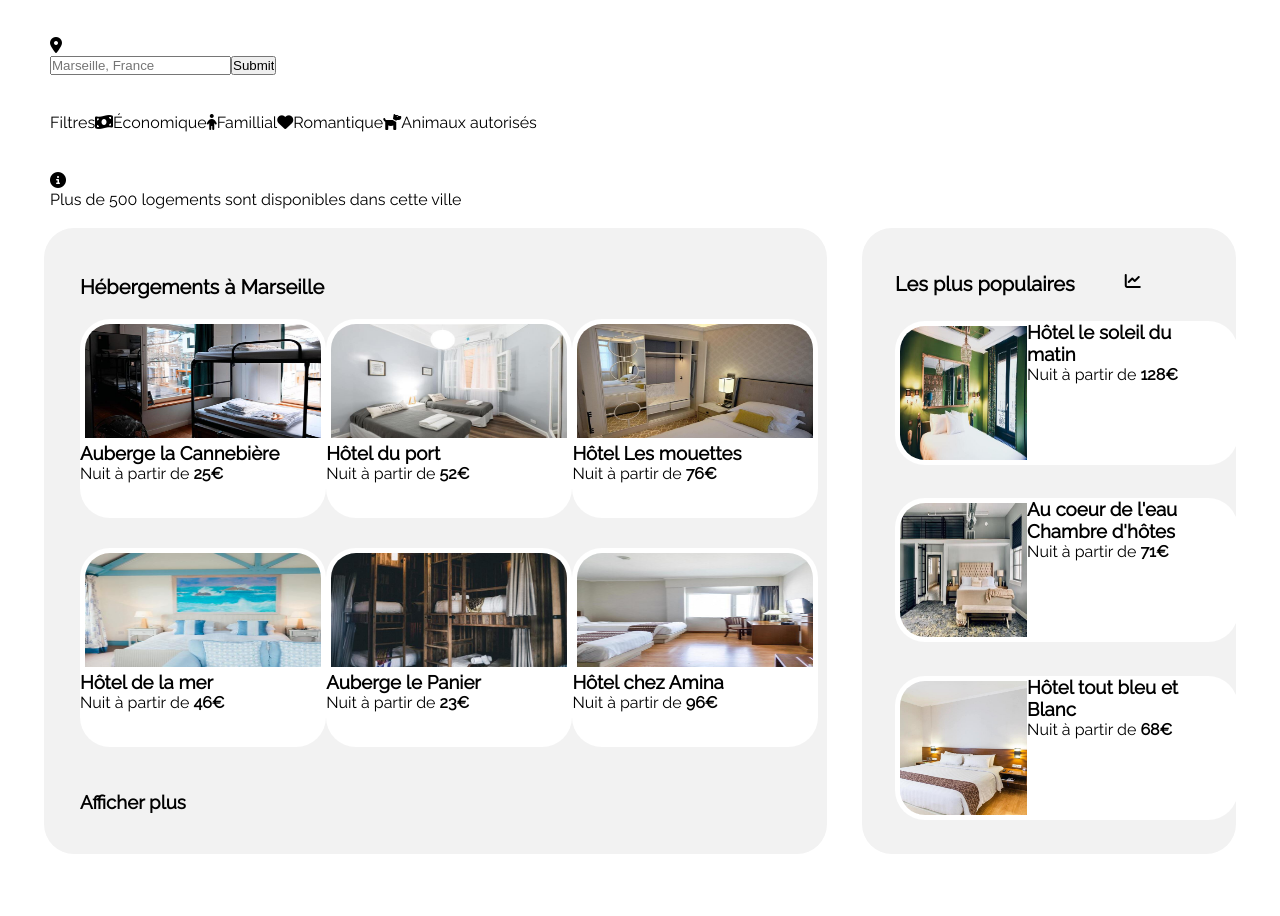
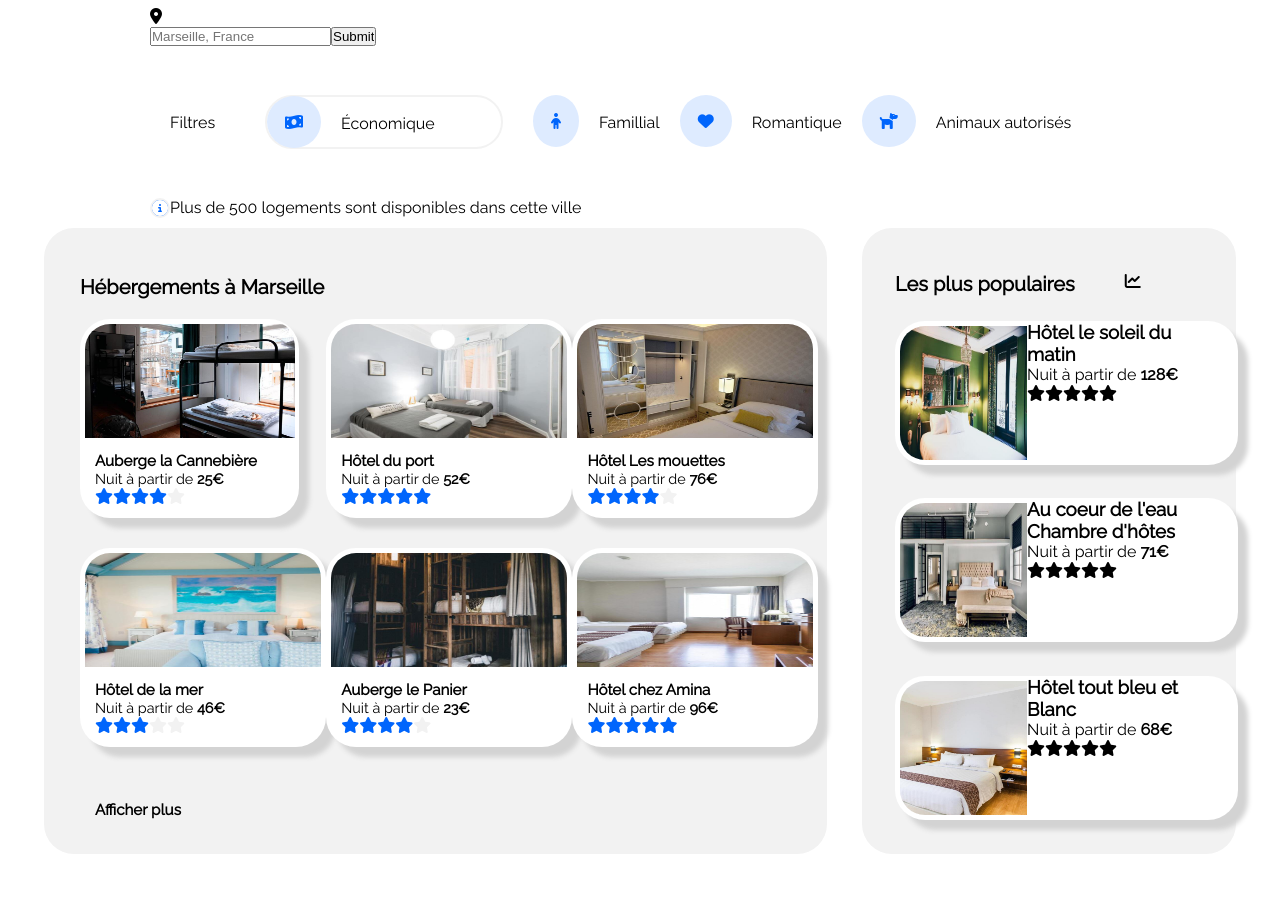
Before and after one commit to Copernic-Tonic/Openclassrooms-Projet2, a plain HTML site: page index.html in a window 1280 px wide. Shown: the part 199-1115 px from the top of the page. Drawn offline with Linux system fonts and the light colour scheme.

Commit message:
nouveau commit

```diff
--- a/index.html
+++ b/index.html
@@ -61,42 +61,42 @@
                         <div class="image_h_vignette1"><img src="./images/hebergements/4_small/marcus-loke-WQJvWU_HZFo-unsplash.jpg" alt="Auberge la Cannebière"/></div>
                         <div class="h3_h_vignette1"><h3>Auberge la Cannebière</h3></div>
                         <div class="p_h_vignette1"><p>Nuit à partir de <strong>25€</strong></p></div>
-                        <div class="notation_h_vignette1"></div>
+                        <div class="notation_h_vignette1"><i class="fas fa-star"></i><i class="fas fa-star"></i><i class="fas fa-star"></i><i class="fas fa-star"></i><i class="fas fa-star"></i></div>
                     </div>
 
                     <div class="hébergement_vignette2">
                         <div class="image_h_vignette2"><img src="./images/hebergements/4_small/fred-kleber-gTbaxaVLvsg-unsplash.jpg" alt="Hôtel du port"/></div>
                         <div class="h3_h_vignette2"><h3>Hôtel du port</h3></div>
                         <div class="p_h_vignette2"><p>Nuit à partir de <strong>52€</strong></p></div>
-                        <div class="notation_h_vignette2"></div>
+                        <div class="notation_h_vignette2"><i class="fas fa-star"></i><i class="fas fa-star"></i><i class="fas fa-star"></i><i class="fas fa-star"></i><i class="fas fa-star"></i></div>
                     </div>
 
                     <div class="hébergement_vignette3">
                         <div class="image_h_vignette3"><img src="./images/hebergements/4_small/reisetopia-B8WIgxA_PFU-unsplash.jpg" alt="Hôtel Les mouettes"></div>
                         <div class="h3_h_vignette3"><h3>Hôtel Les mouettes</h3></div>
                         <div class="p_h_vignette3"><p>Nuit à partir de <strong>76€</strong></p></div>
-                        <div class="notation_h_vignette3"></div>
+                        <div class="notation_h_vignette3"><i class="fas fa-star"></i><i class="fas fa-star"></i><i class="fas fa-star"></i><i class="fas fa-star"></i><i class="fas fa-star"></i></div>
                     </div>
 
                     <div class="hébergement_vignette4">
                         <div class="image_h_vignette4"><img src="./images/hebergements/4_small/annie-spratt-Eg1qcIitAuA-unsplash.jpg" alt="Hôtel de la mer"></div>
                         <div class="h3_h_vignette4"><h3>Hôtel de la mer</h3></div>
-                        <div class="p_h_vignette4">Nuit à partir de <strong>46€</strong></div>
-                        <div class="notation_h_vignette4"></div>
+                        <div class="p_h_vignette4"><p>Nuit à partir de <strong>46€</strong></p></div>
+                        <div class="notation_h_vignette4"><i class="fas fa-star"></i><i class="fas fa-star"></i><i class="fas fa-star"></i><i class="fas fa-star"></i><i class="fas fa-star"></i></div>
                     </div>
 
                     <div class="hébergement_vignette5">
                         <div class="image_h_vignette5"><img src="./images/hebergements/4_small/nicate-lee-kT-ZyaiwBe0-unsplash.jpg" alt="Auberge le Panier"></div>
                         <div class="h3_h_vignette5"><h3>Auberge le Panier</h3></div>
-                        <div class="p_h_vignette5">Nuit à partir de <strong>23€</strong></div>
-                        <div class="notation_h_vignette5"></div>
+                        <div class="p_h_vignette5"><p>Nuit à partir de <strong>23€</strong></p></div>
+                        <div class="notation_h_vignette5"><i class="fas fa-star"></i><i class="fas fa-star"></i><i class="fas fa-star"></i><i class="fas fa-star"></i><i class="fas fa-star"></i></div>
                     </div>
 
                     <div class="hébergement_vignette6">
                         <div class="image_h_vignette6"><img src="./images/hebergements/4_small/febrian-zakaria-M6S1WvfW68A-unsplash.jpg" alt="Hôtel chez Amina"></div>
                         <div class="h3_h_vignette6"><h3>Hôtel chez Amina</h3></div>
                         <div class="p_h_vignette6"><p>Nuit à partir de <strong>96€</strong></p></div>
-                        <div class="notation_h_vignette6"></div>
+                        <div class="notation_h_vignette6"><i class="fas fa-star"></i><i class="fas fa-star"></i><i class="fas fa-star"></i><i class="fas fa-star"></i><i class="fas fa-star"></i></div>
                     </div>
 
                     <div class="Afficher_plus"><h3>Afficher plus</h3></div>
@@ -118,21 +118,21 @@
                         <div class="image_p_vignette1"><img src="./images/hebergements/4_small/emile-guillemot-Bj_rcSC5XfE-unsplash.jpg" alt="Hôtel le soleil du matin"></div>
                         <div class="h3_p_vignette1"><h3>Hôtel le soleil du<br/> matin</h3></div>
                         <div class="p_p_vignette1"><p>Nuit à partir de <strong>128€</strong></p></div>
-                        <div class="notation_p_vignette1"></div>
+                        <div class="notation_p_vignette1"><i class="fas fa-star"></i><i class="fas fa-star"></i><i class="fas fa-star"></i><i class="fas fa-star"></i><i class="fas fa-star"></i></div>
                     </div>
 
                     <div class="populaire_vignette2">
                         <div class="image_p_vignette2"><img src="./images/hebergements/4_small/aw-creative-VGs8z60yT2c-unsplash.jpg" alt="Au coeur de l'eau Chambre d'hôtes"></div>
                         <div class="h3_p_vignette2"><h3>Au coeur de l'eau<br/> Chambre d'hôtes</h3></div>
                         <div class="p_p_vignette2"><p>Nuit à partir de <strong>71€</strong></p></div>
-                        <div class="notation_p_vignette2"></div>
+                        <div class="notation_p_vignette2"><i class="fas fa-star"></i><i class="fas fa-star"></i><i class="fas fa-star"></i><i class="fas fa-star"></i><i class="fas fa-star"></i></div>
                     </div>
 
                     <div class="populaire_vignette3">
                         <div class="image_p_vignette3"><img src="./images/hebergements/4_small/febrian-zakaria-sjvU0THccQA-unsplash.jpg" alt="Hôtel tout bleu et Blanc"></div>
                         <div class="h3_p_vignette3"><h3>Hôtel tout bleu et<br/> Blanc</h3></div>
                         <div class="p_p_vignette3"><p>Nuit à partir de <strong>68€</strong></p></div>
-                        <div class="notation_p_vignette3"></div>
+                        <div class="notation_p_vignette3"><i class="fas fa-star"></i><i class="fas fa-star"></i><i class="fas fa-star"></i><i class="fas fa-star"></i><i class="fas fa-star"></i></div>
                     </div>
 
                 </div>
--- a/styles/style.css
+++ b/styles/style.css
@@ -72,16 +72,48 @@ body  {
 #parent_nav {
     max-width: 1440px;
     height: 298px;
-    padding: 0 50px 0 50px;
     margin: auto;
+    padding :0 150px 0 150px;
     display: flex;
     flex-direction: column;
     justify-content: space-around;
 }
 
 .parent_filtres {
+    height: auto;
     display: flex;
     justify-content: flex-start;
+    align-items: center;
+}
+
+.parent_filtres div {
+    padding: 0 20px 0 20px;
+}
+
+.parent_filtres i {
+    border-radius: 50%;
+    color: #0065FC;
+    background-color: #DEEBFF;
+    padding: 18px;
+    position: relative;
+    right: 20px;
+    bottom: 1px;
+}
+
+.p2 i {
+    float: left;
+    border: 2px solid #f2f2f2;
+    border-radius: 50%;
+    color: white;
+    background-color: #0065FC;
+}
+
+.Économique {
+    width: 194px;
+    height: 50px;
+    border: 2px solid #f2f2f2;
+    border-radius: 30px 30px 30px 30px;
+    margin: 30px;
 }
 
 /*------------------------------------fin de la partie nav---debut des sections-------------------------------------*/
@@ -89,12 +121,13 @@ body  {
 #parent_section {
     max-width: 1440px;
     height: 1240px;
-    margin: auto;
+    margin: 0 auto 0 auto;
     padding: 0;
     display: grid;
     grid-template-columns: 3.472% 61.111% 2.777% 29.166% 3.747%;
     grid-template-rows: 626px 65px 489px 60px;
 }
+
 
 /*------------------------------------------------- section Hébergement ------------------------------------------------------*/
 
@@ -110,13 +143,73 @@ body  {
     grid-template-rows: 7.507% 2.555% 4.472% 31.789% 4.792% 31.789% 7.028% 2.396% 7.987%;
 }
 
+.parent_Hébergements h3 {
+    font-size: 0.95em;
+    font-weight: bold;
+    padding: 10px 0 0 15px;
+}
+
+.parent_Hébergements p {
+    font-size: 0.90em;
+    padding: 0 0 0 15px;
+}
 .parent_Hébergements img {
     width: 236px;
     height: 114px;
     border-radius: 30px 30px 0 0;
     padding: 5px 5px 0 5px;
 }
+/*--------------- étoiles heberegement -------------------*/
+.notation_h_vignette1 {
+    color: #0065FC;
+    padding: 0 0 0 15px;
+}
 
+.notation_h_vignette2 {
+    color: #0065FC;
+    padding: 0 0 0 15px;
+}
+
+.notation_h_vignette3 {
+    color: #0065FC;
+    padding: 0 0 0 15px;
+}
+
+.notation_h_vignette4 {
+    color: #0065FC;
+    padding: 0 0 0 15px;
+}
+
+.notation_h_vignette5 {
+    color: #0065FC;
+    padding: 0 0 0 15px;
+}
+
+.notation_h_vignette6 {
+    color: #0065FC;
+    padding: 0 0 0 15px;
+}
+
+.notation_h_vignette1 i:nth-child(5) {
+    color: #F2F2F2;
+}
+
+.notation_h_vignette3 i:nth-child(5) {
+    color: #F2F2F2;
+}
+
+.notation_h_vignette4 i:nth-child(5) {
+    color: #F2F2F2;
+}
+
+.notation_h_vignette4 i:nth-child(4) {
+    color: #F2F2F2;
+}
+
+.notation_h_vignette5 i:nth-child(5) {
+    color: #F2F2F2;
+}
+/*----------------------------------------------------------*/
 .parent_Hébergements h2 {
     font-weight: 1000;
     font-size: 1.25em;
@@ -128,11 +221,18 @@ body  {
 
 .hébergement_vignette1 {
     background-color: white;
-    width: 246px;
+    width: 1;
     height: 199px;
     border-radius: 30px;
     grid-column: 2 / 3;
     grid-row: 4 / 5;
+    box-shadow: 10px 10px 5px lightgray;
+}
+
+.hébergement_vignette1 img {
+    width: 96%;
+    padding: 5px 15px 0 5px;
+    margin: auto;
 }
 
 .hébergement_vignette2 {
@@ -142,6 +242,7 @@ body  {
     border-radius: 30px;
     grid-column: 4 / 5;
     grid-row: 4 / 5;
+    box-shadow: 10px 10px 5px lightgray;
 }
 
 .hébergement_vignette3 {
@@ -151,6 +252,7 @@ body  {
     border-radius: 30px;
     grid-column: 6 / 7;
     grid-row: 4 / 5;
+    box-shadow: 10px 10px 5px lightgray;
 }
 
 .hébergement_vignette4 {
@@ -160,6 +262,7 @@ body  {
     border-radius: 30px;
     grid-column: 2 / 3;
     grid-row: 6 / 7;
+    box-shadow: 10px 10px 5px lightgray;
 }
 
 .hébergement_vignette5 {
@@ -169,6 +272,7 @@ body  {
     border-radius: 30px;
     grid-column: 4 / 5;
     grid-row: 6 / 7;
+    box-shadow: 10px 10px 5px lightgray;
 }
 
 .hébergement_vignette6 {
@@ -178,6 +282,7 @@ body  {
     border-radius: 30px;
     grid-column: 6 / 7;
     grid-row: 6 / 7;
+    box-shadow: 10px 10px 5px lightgray;
 }
 
 .Afficher_plus {
@@ -227,6 +332,7 @@ body  {
     border-radius: 30px;
     grid-column: 2 / 3;
     grid-row: 4 / 5;
+    box-shadow: 10px 10px 5px lightgray;
 }
 
 .populaire_vignette2 {
@@ -236,6 +342,7 @@ body  {
     border-radius: 30px;
     grid-column: 2 / 3;
     grid-row: 6 / 7;
+    box-shadow: 10px 10px 5px lightgray;
 }
 
 .populaire_vignette3 {
@@ -245,6 +352,7 @@ body  {
     border-radius: 30px;
     grid-column: 2 / 3;
     grid-row: 8 / 9;
+    box-shadow: 10px 10px 5px lightgray;
 }
 
 /*------------------------------------------------------ section activités -----------------------------------------------------------*/
```
